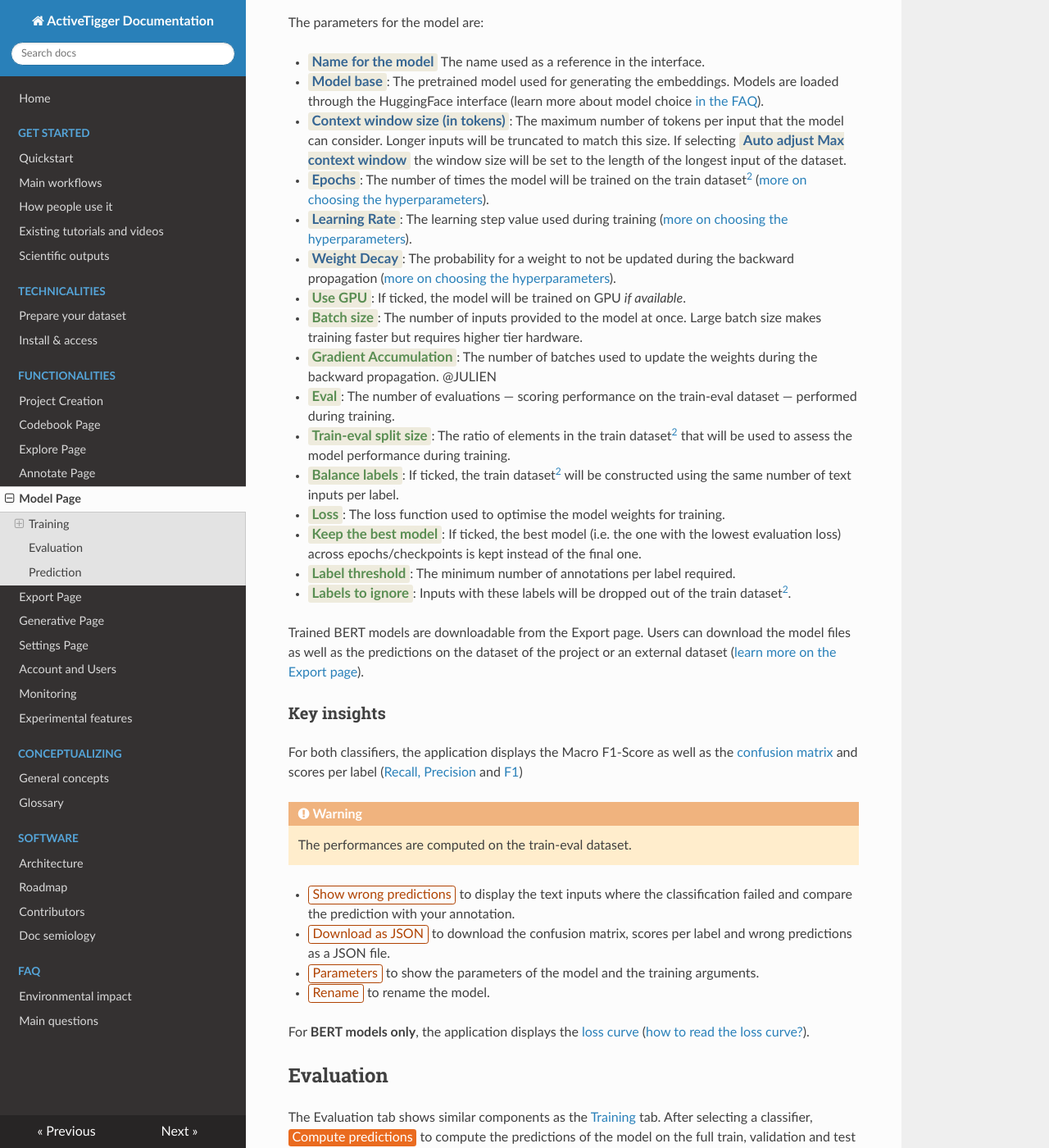
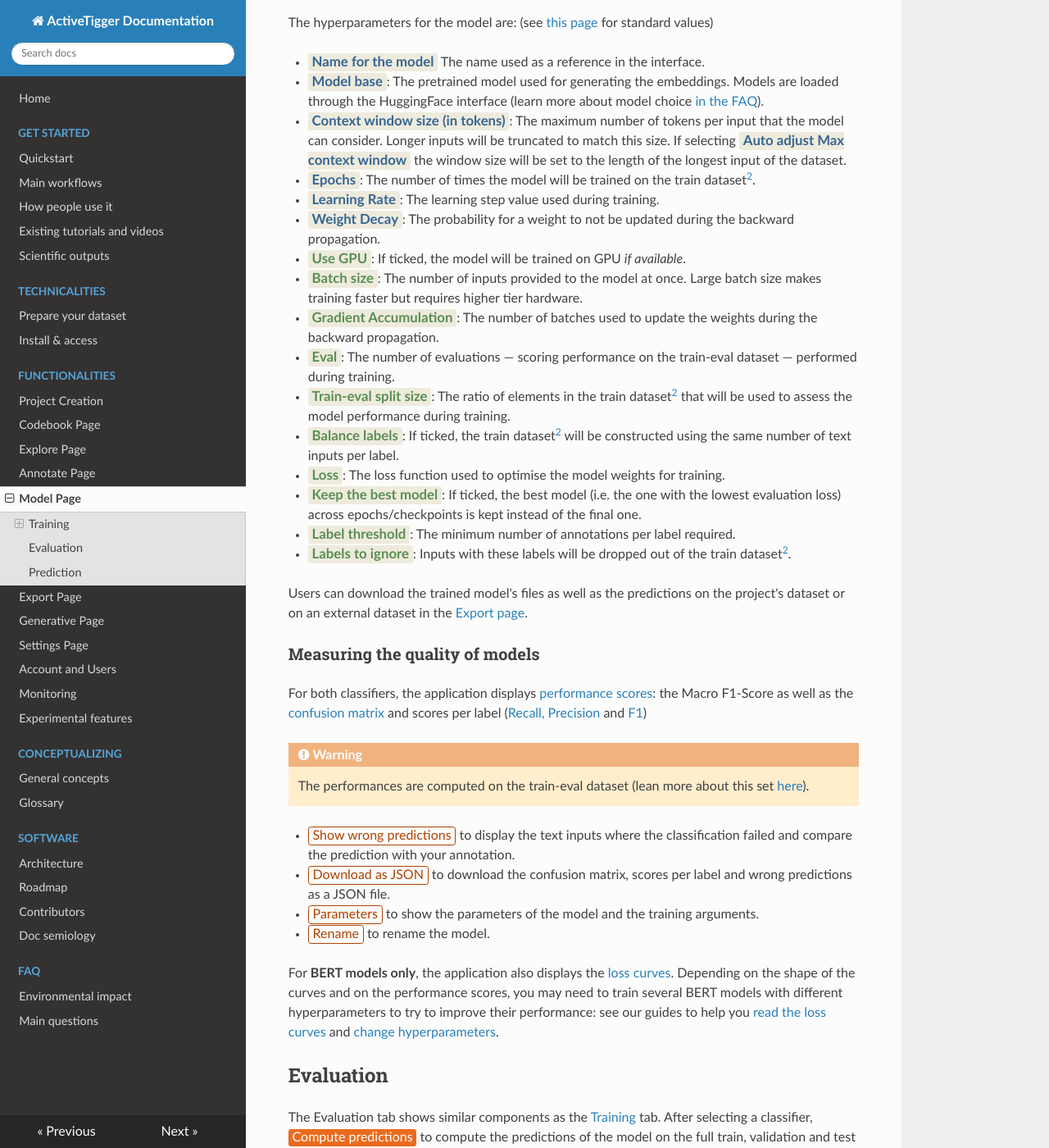
Before and after one commit to activetigger/documentation, an MkDocs documentation site: the page built from docs/functionalities/model.md, in a window 1280 px wide and 1400 px high, scrolled down 2771 px. Shown: the whole window at 82% size. Built offline with MkDocs 1.6.1, drawn with Linux system fonts in a browser that asks for light colours; nearby versions of some CDN libraries; some of the changed text lies outside the part shown.

Commit message:
additional hyperlinks to general.md

```diff
--- a/docs/functionalities/model.md
+++ b/docs/functionalities/model.md
@@ -10,7 +10,7 @@
 
 ### Quick Models
 
-The Quick Models are classification models from [scikit-learn](http://scikit-learn.org/stable/supervised_learning.html) trained on pre-computed features ([what are features?](../conceptualizing/general.md#representing-texts-with-features)). They are quick to train and do not require GPUs. These models can be used for [Active Learning](../conceptualizing/general.md#what-is-active-learning) in the [Annotate page](./annotate.md).
+The Quick Models are classification models from [scikit-learn](http://scikit-learn.org/stable/supervised_learning.html) trained on pre-computed features (learn more about [features](../conceptualizing/general.md#representing-texts-with-features)). They are quick to train and do not require GPUs. These models can be used for [Active Learning](../conceptualizing/general.md#what-is-active-learning) in the [Annotate page](./annotate.md).
 
 When launching a model training, the model will be trained on the subset of the train set where labels exist. For this reason, there must be a few label annotated for each category (around 10). Once trained, the model will predict the labels for the rest of the train set in order to be used in Active Learning (see [Annotation page](./annotate.md#active-learning-in-practice))
 
@@ -45,7 +45,7 @@
 
 ### BERT Models
 
-The BERT Models are pre-trained encoders models with a classification layer [trained with the HuggingFace framework](https://huggingface.co/docs/transformers/tasks/sequence_classification). They can take a dozen minutes to train and require GPUs[^1]. These models can be used for [Active Learning](../conceptualizing/general.md#what-is-active-learning) in the [Annotate page](./annotate.md).
+The BERT Models are pre-trained encoders models with a classification layer [trained with the HuggingFace framework](https://huggingface.co/docs/transformers/tasks/sequence_classification). They can take a dozen minutes to train and require GPUs[^1]. These models can be used for [Active Learning](../conceptualizing/general.md#what-is-active-learning) in the [Annotate page](./annotate.md). More explanations are available [here](../conceptualizing/general.md#training-bert-models).
 
 [^1]: You can train on the CPU but that would be sub-optimal.
 
@@ -53,17 +53,17 @@
 
 <!-- TODO Check the save proces -->
 
-The parameters for the model are:
+The hyperparameters for the model are: (see [this page](../conceptualizing/general.md#which-hyperparameters-to-choose) for standard values)
 
 - <span class="parameter">Name for the model</span> The name used as a reference in the interface.
 - <span class="parameter">Model base</span>: The pretrained model used for generating the embeddings. Models are loaded through the HuggingFace interface (learn more about model choice [in the FAQ](../faq/faq.md#how-to-account-for-the-specificities-of-my-data-language-language-register-time-period)).
 - <span class="parameter">Context window size (in tokens)</span>: The maximum number of tokens per input that the model can consider. Longer inputs will be truncated to match this size. If selecting <span class="parameter">Auto adjust Max context window</span> the window size will be set to the length of the longest input of the dataset.
-- <span class="parameter">Epochs</span>: The number of times the model will be trained on the train dataset[^2] ([more on choosing the hyperparameters](../conceptualizing/general.md#which-hyper-parameters-to-choose)).
-- <span class="parameter">Learning Rate</span>: The learning step value used during training ([more on choosing the hyperparameters](../conceptualizing/general.md#which-hyper-parameters-to-choose)).
-- <span class="parameter">Weight Decay</span>: The probability for a weight to not be updated during the backward propagation ([more on choosing the hyperparameters](../conceptualizing/general.md#which-hyper-parameters-to-choose)).
+- <span class="parameter">Epochs</span>: The number of times the model will be trained on the train dataset[^2].
+- <span class="parameter">Learning Rate</span>: The learning step value used during training.
+- <span class="parameter">Weight Decay</span>: The probability for a weight to not be updated during the backward propagation.
 - <span class="parameter secondary">Use GPU</span>: If ticked, the model will be trained on GPU _if available_.
 - <span class="parameter secondary">Batch size</span>: The number of inputs provided to the model at once. Large batch size makes training faster but requires higher tier hardware.
-- <span class="parameter secondary">Gradient Accumulation</span>: The number of batches used to update the weights during the backward propagation. @JULIEN
+- <span class="parameter secondary">Gradient Accumulation</span>: The number of batches used to update the weights during the backward propagation.
 - <span class="parameter secondary">Eval</span>: The number of evaluations — scoring performance on the train-eval dataset — performed during training.
 - <span class="parameter secondary">Train-eval split size</span>: The ratio of elements in the train dataset[^2] that will be used to assess the model performance during training.
 - <span class="parameter secondary">Balance labels</span>: If ticked, the train dataset[^2] will be constructed using the same number of text inputs per label.
@@ -72,22 +72,22 @@
 - <span class="parameter secondary">Label threshold</span>: The minimum number of annotations per label required.
 - <span class="parameter secondary">Labels to ignore</span>: Inputs with these labels will be dropped out of the train dataset[^2].
 
-Trained BERT models are downloadable from the Export page. Users can download the model files as well as the predictions on the dataset of the project or an external dataset ([learn more on the Export page](./export.md)).
+Users can download the trained model's files as well as the predictions on the project's dataset or on an external dataset in the [Export page](./export.md).
 
-### Key insights
+### Measuring the quality of models
 
-For both classifiers, the application displays the Macro F1-Score as well as the [confusion matrix](https://en.wikipedia.org/wiki/Confusion_matrix) and scores per label ([Recall, Precision](https://en.wikipedia.org/wiki/Precision_and_recall#Precision_vs._Recall) and [F1](https://en.wikipedia.org/wiki/F-score#Definition))
+For both classifiers, the application displays [performance scores](../conceptualizing/glossary.md#evaluating-multiclass-models): the Macro F1-Score as well as the [confusion matrix](https://en.wikipedia.org/wiki/Confusion_matrix) and scores per label ([Recall, Precision](https://en.wikipedia.org/wiki/Precision_and_recall#Precision_vs._Recall) and [F1](https://en.wikipedia.org/wiki/F-score#Definition))
 
 !!! warning
 
-    The performances are computed on the train-eval dataset.
+    The performances are computed on the train-eval dataset (lean more about this set [here](../conceptualizing/general.md#train-validation-and-test-sets)).
 
 - <span class="action secondary">Show wrong predictions</span> to display the text inputs where the classification failed and compare the prediction with your annotation.
 - <span class="action secondary">Download as JSON</span> to download the confusion matrix, scores per label and wrong predictions as a JSON file.
 - <span class="action secondary">Parameters</span> to show the parameters of the model and the training arguments.
 - <span class="action secondary">Rename</span> to rename the model.
 
-For **BERT models only**, the application displays the [loss curve](https://en.wikipedia.org/wiki/Loss_function) ([how to read the loss curve?](../conceptualizing/general.md#reading-the-loss-curve)).
+For **BERT models only**, the application also displays the [loss curves](https://en.wikipedia.org/wiki/Loss_function). Depending on the shape of the curves and on the performance scores, you may need to train several BERT models with different hyperparameters to try to improve their performance: see our guides to help you [read the loss curves](../conceptualizing/general.md#reading-the-loss-curve) and [change hyperparameters](../conceptualizing/general.md#which-hyperparameters-to-choose).
 
 ## Evaluation
 
```
Also changed, not shown: docs/functionalities/project-creation.md (+1 -1 lines).
